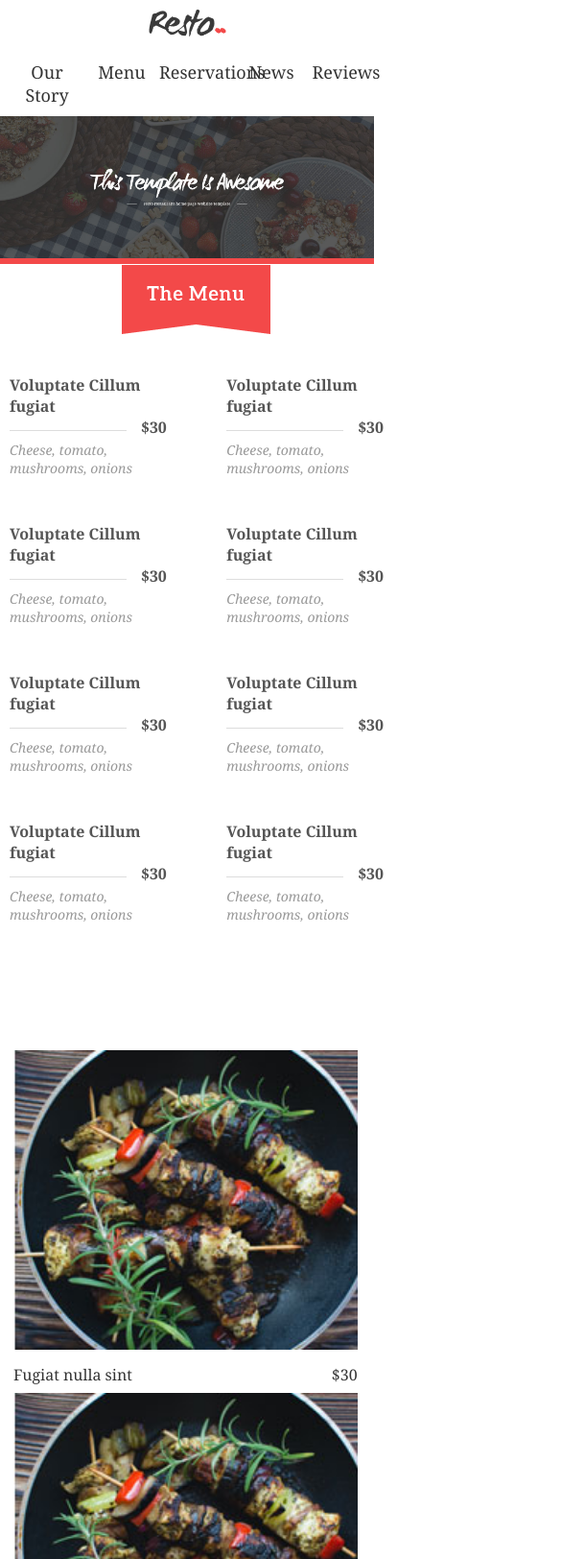
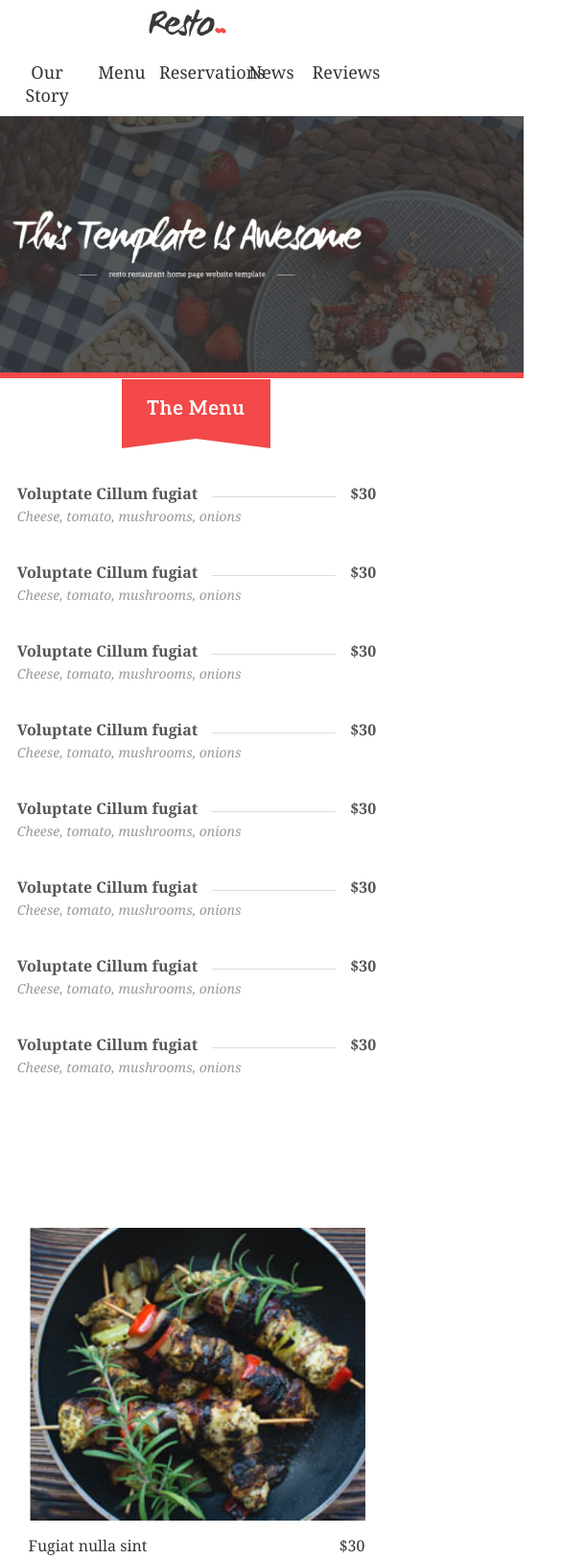
Before and after one commit to brianrichardsavage/Code-A-Responsive-Design-Website-001, a plain HTML site: page index.html in a window 390 px wide. Shown: the top 1624 px of the page at 96% size, 585 px wide, since content can reach past the window. Drawn offline with Linux system fonts and the light colour scheme.

Commit message:
Updated media queries for the mobile/480 styles.

```diff
--- a/style.css
+++ b/style.css
@@ -221,11 +221,29 @@ footer a{
     }
 }
 
+
 /* mobile */
 @media screen and (max-width: 480px){
 
     #featured li{
-        width: 92%;
+        width: 90%;
+        margin: 20px 5%;
     }
 
+    footer ul{
+        width: 98%;
+        text-align: center;
+    }
+
+    #home-menu li{
+        float:none;
+        width: 96%;
+        margin: 30px 2% !important;
+    }
+
+    #main-banner img{
+        position: relative;
+        width: 180%;
+        left:-40%;
+    }
 }
```
